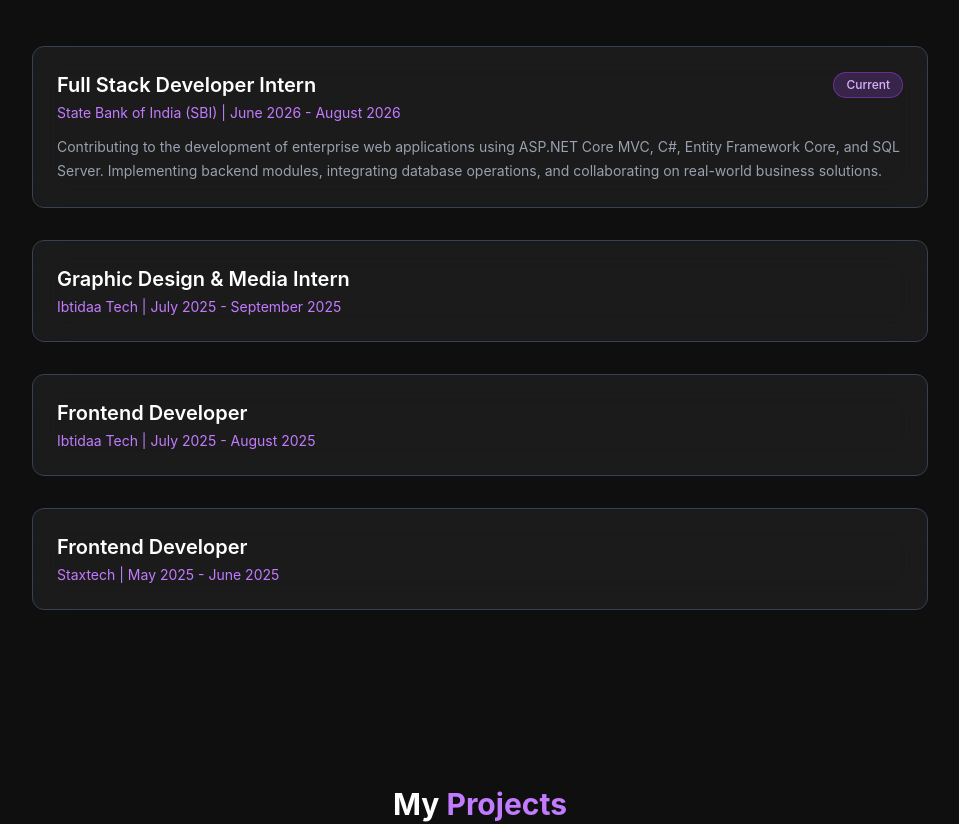
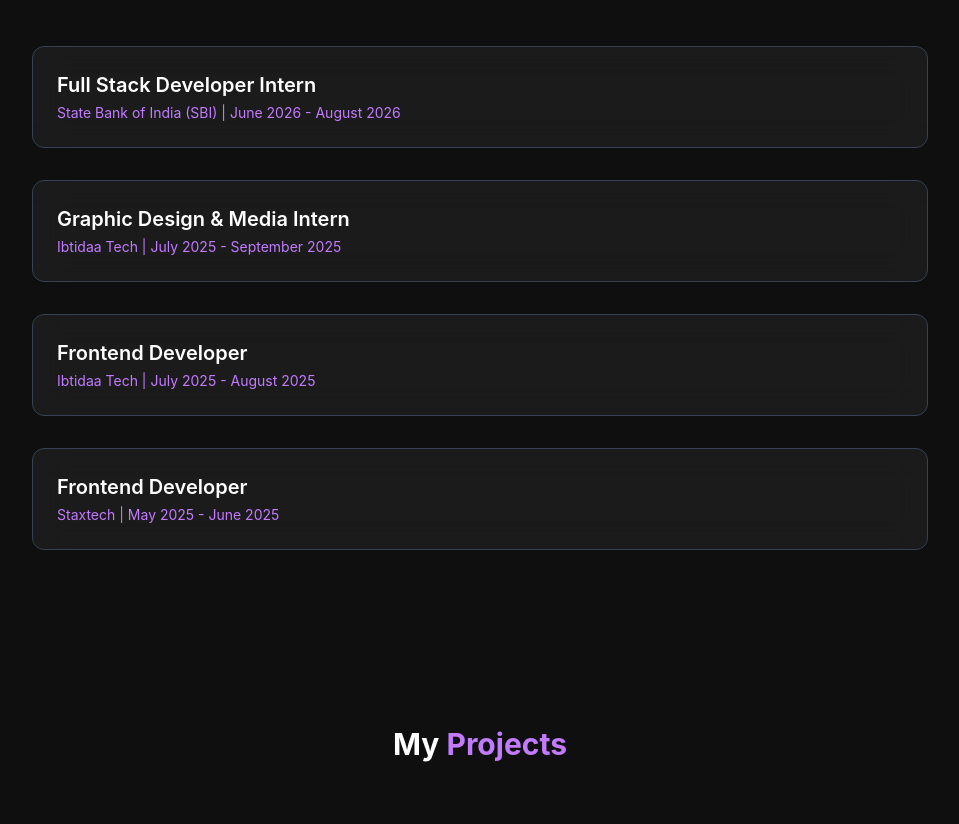
Before and after one commit to jahnvisrivastava01/Portfolio, a React (Vite) app: page / in a window 1280 px wide. Shown: the part 1980-2804 px from the top of the page, without its empty margins (160-1119 px from the left). Built offline with nearby package versions, Linux system fonts and the light colour scheme.

Commit message:
Update SBI internship experience

```diff
--- a/src/Experiences.jsx
+++ b/src/Experiences.jsx
@@ -5,10 +5,9 @@ const experiences = [
     company: "State Bank of India (SBI)",
     role: "Full Stack Developer Intern",
     duration: "June 2026 - August 2026",
-    current: true,
-    description:
-      "Contributing to the development of enterprise web applications using ASP.NET Core MVC, C#, Entity Framework Core, and SQL Server. Implementing backend modules, integrating database operations, and collaborating on real-world business solutions.",
+
   },
+
   {
     company: "Ibtidaa Tech",
     role: "Graphic Design & Media Intern",
```
